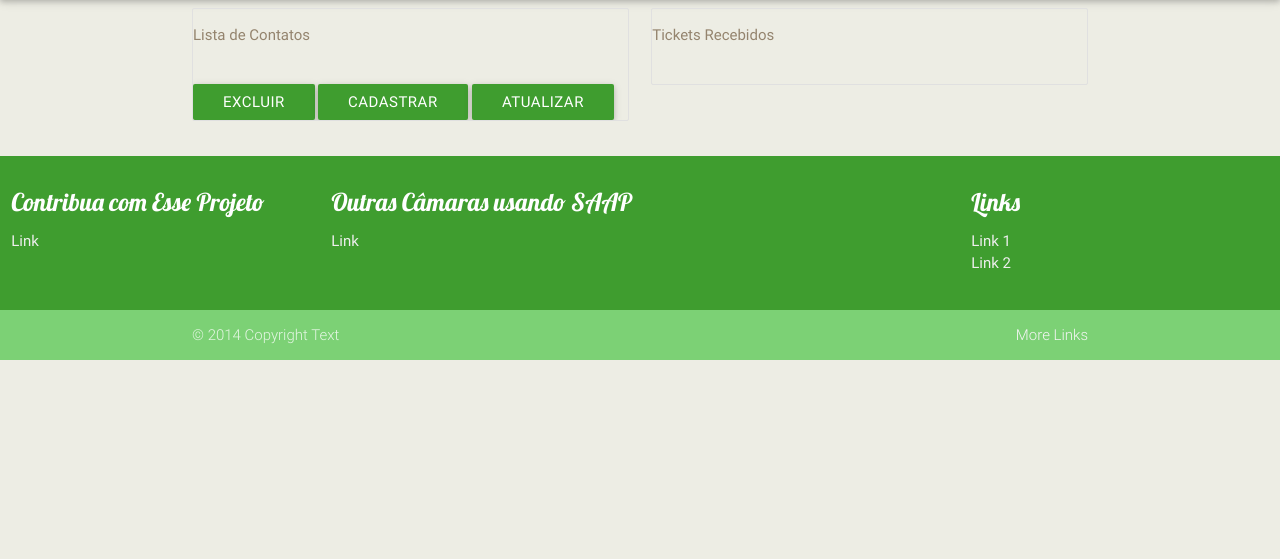
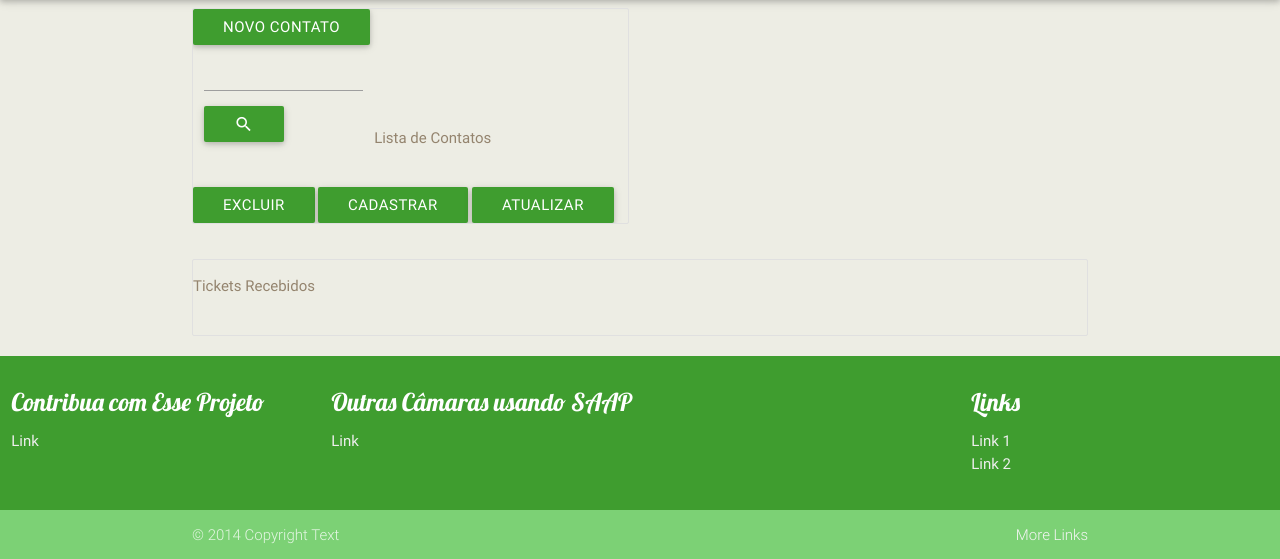
Before and after one commit to fga-eps-mds/2016.2-SAAP, a Django app: template saap/core/templates/contato.html in a window 1280 px wide. Shown: the part 64-623 px from the top of the page. Run offline with Django 3.2, Linux system fonts and the light colour scheme; the template is opened without the code that fills it, so the values that code supplies are empty; parts of the project's set-up code (start-up, migrations or seed data) failed here and were passed over; some libraries are stand-ins or nearby versions.

Commit message:
adicao de conteudo de busca

```diff
--- a/saap/core/templates/contato.html
+++ b/saap/core/templates/contato.html
@@ -5,6 +5,29 @@
     <div class="row">
        <div class="col s6 m6 l6">
          <ul class="collection">
+           <div>
+             <a href="/cadastro_contato"><button class="btn waves-effect waves-light saap-dark-green" type="submit">Novo Contato</button></a>
+           </div>
+           <div class="col s4">
+           <select name="grupo_contatos" id="grupo_contatos">
+           <option value="" selected>Pesquisar por</option>
+           <option value="Bairro">Bairro</option>
+           <option value="Cidade">Cidade</option>
+           <option value="CPF">CPF</option>
+           <option value="data_de_nascimento">Data de Nascimento</option>
+           <option value="UF">UF</option>
+         </select>
+       </div>
+       <!--<form action = "/cadastro_contato" method = "POST"-->
+       <div class= "col s5"
+           <div class="input-field">
+             <input  id="username" name="username" type="text" class="validate" value='{{data.username}}'>
+
+             <button class="btn waves-effect waves-light saap-dark-green" type="submit"><i class="material-icons">search</i></button>
+         </div>
+       <!--</form>-->
+      <br><br><br>
+        <div>
            <p>Lista de Contatos</p>
            {% for contato in lista_contatos %}
              <li class="collection-item avatar">
@@ -48,7 +71,7 @@
             <a href="/atualiza_contato"><button class="btn waves-effect waves-light saap-dark-green" type="submit'">Atualizar</button></a>
           </ul>
         </div>
-
+</div>
         <div class="col s6 m6 l6 ">
           <ul class="collection">
             <p>Tickets Recebidos</p>
```
